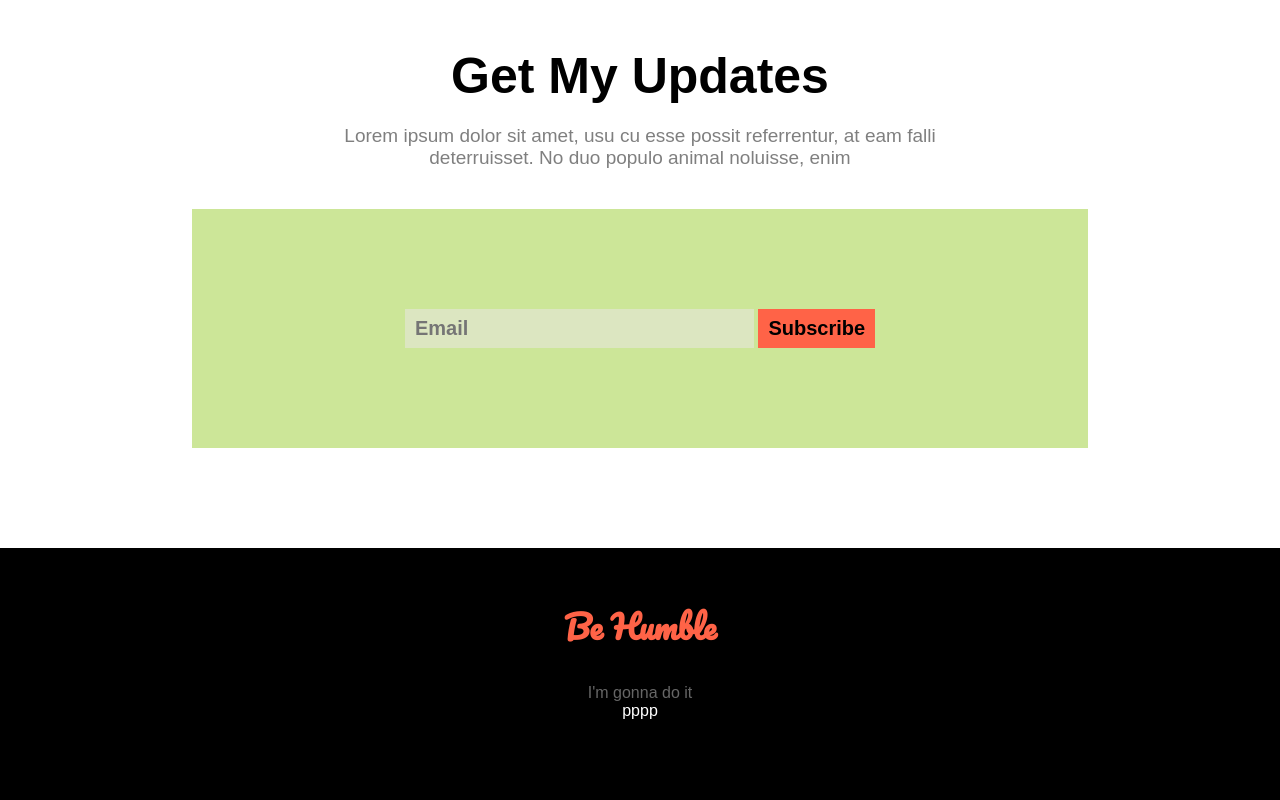
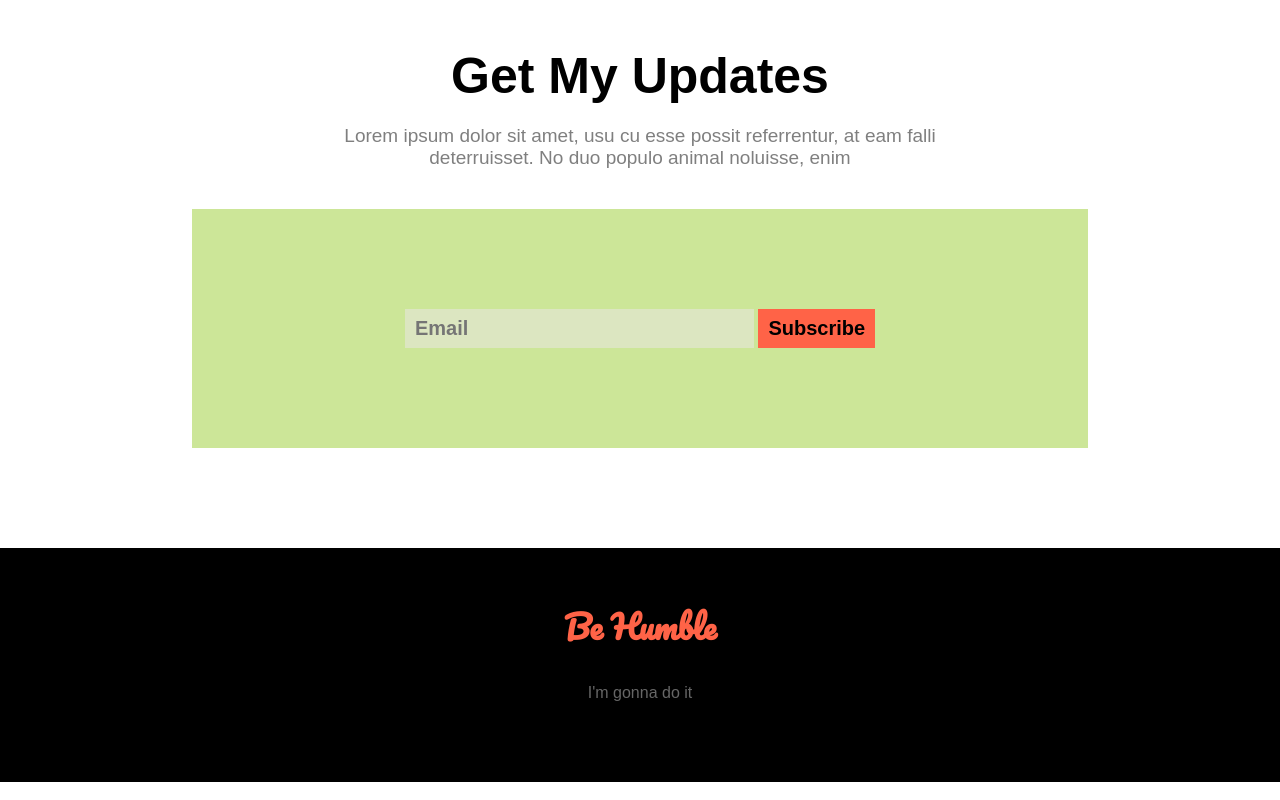
Before and after one commit to Razibul-Islam/Donate, a plain HTML site: page index.html in a window 1280 px wide. Shown: the part 3279-4079 px from the top of the page. Drawn offline with Linux system fonts and the light colour scheme.

Commit message:
this is ajak

```diff
--- a/index.html
+++ b/index.html
@@ -94,7 +94,6 @@
     <footer>
         <h1>Be Humble</h1>
         <p>I'm gonna do it</p>
-        pppp
     </footer>
 </body>
 </html>
```
